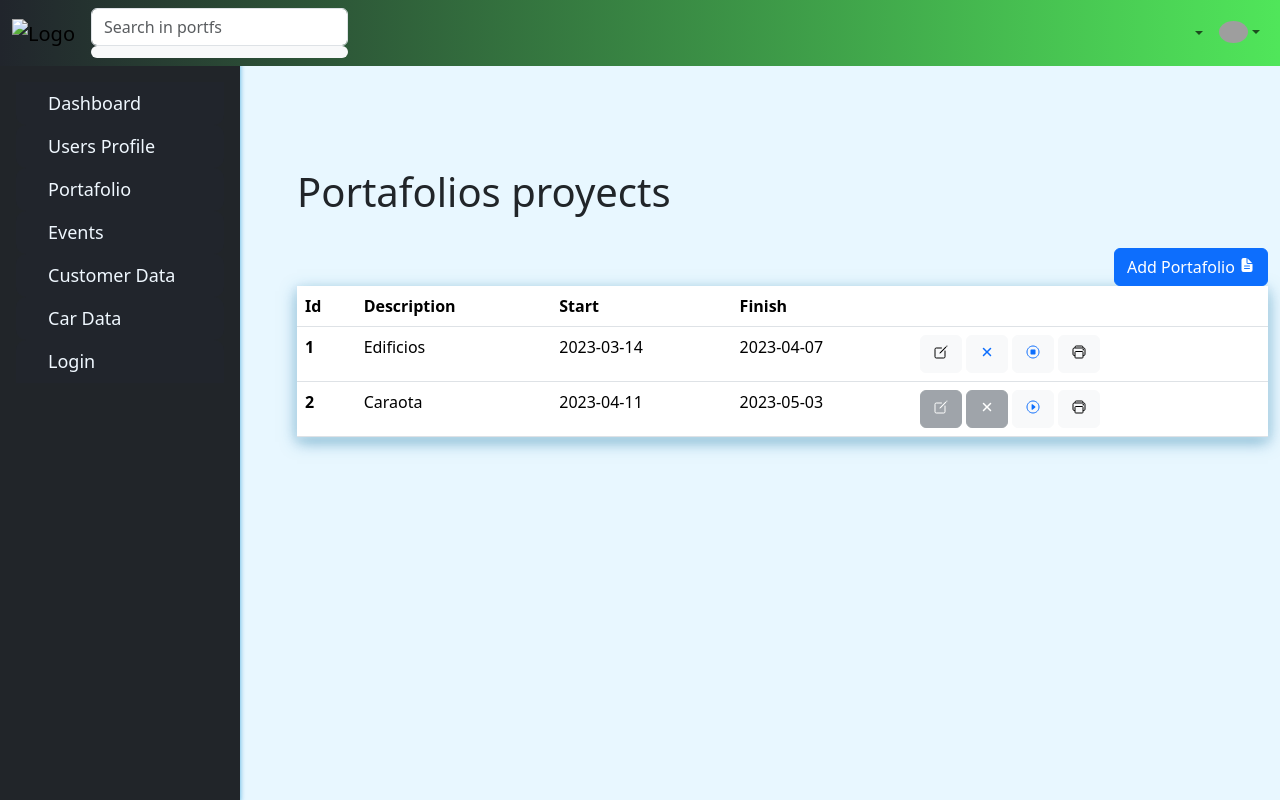
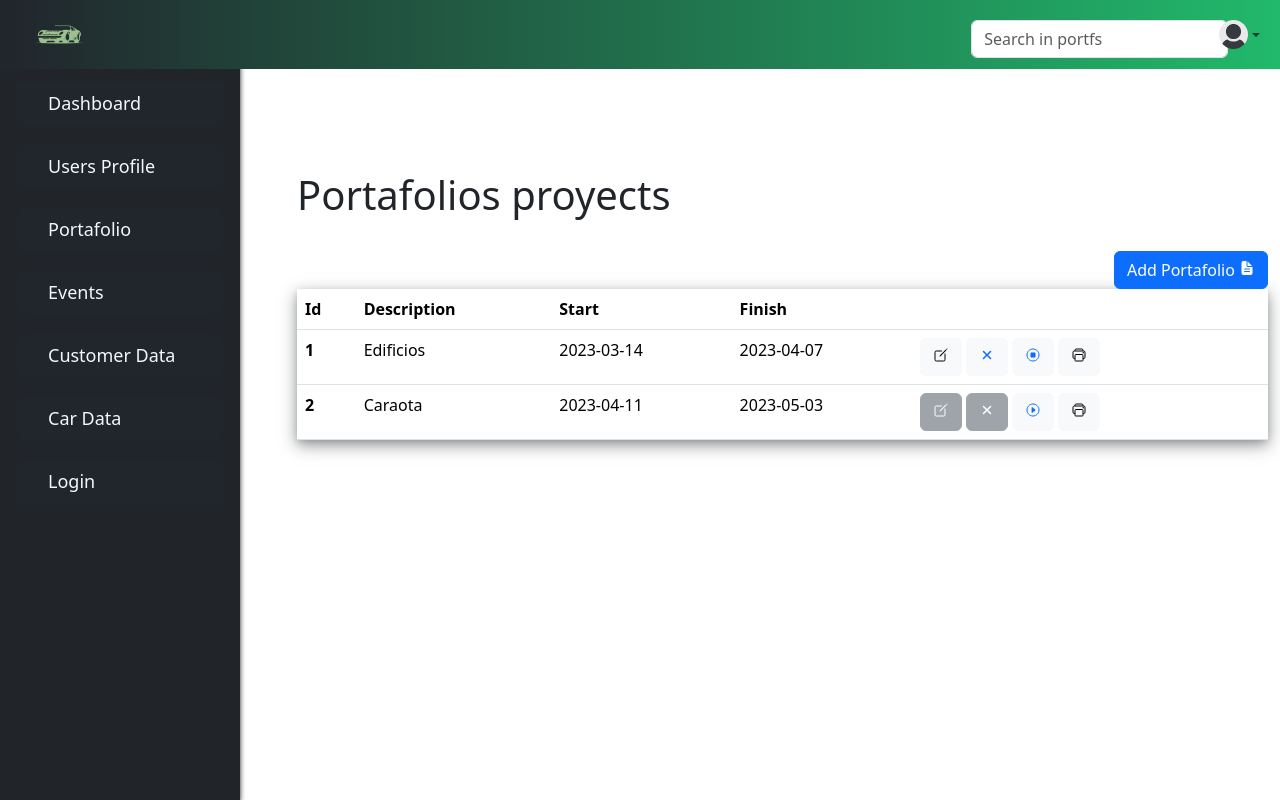
Before and after one commit to IrBtzth/autoSystem, a Flask app: page /portfs/ in a window 1280 px wide. Run offline with Flask 3, Linux system fonts and the light colour scheme; a user stored in the database is signed in; data comes from the database, SQL or seed files in the repository; both versions use the stored data as it was after the commit; some libraries are stand-ins or nearby versions; grey boxes are pictures that could not be loaded.

Commit message:
redesing

```diff
--- a/webapp/searched/controllers.py
+++ b/webapp/searched/controllers.py
@@ -74,8 +74,8 @@ def search(adress):
 
 
 
+                    return render_template('Search.html', our_models=models_filtered,page=page)
 
-                    return render_template('Search.html', our_models=models_filtered,page=page)
 
                 elif searched == None and (current_page==page) and (key_model == key_page):
 
--- a/webapp/static/css/style.css
+++ b/webapp/static/css/style.css
@@ -1,8 +1,8 @@
 
 body {
-  background-color: rgb(219,238,244);
+  background-color: white;
 }
-@media (min-width: 991.98px) {
+@media (min-width: 800.98px) {
   main {
 
     padding-left: 240px;
@@ -39,7 +39,7 @@ body {
   overflow-x: hidden;
   overflow-y: auto; /* Scrollable contents if viewport is shorter than content. */
 }body {
-  background-color: #e8f7ff;
+  background-color: white;
 }
 @media (min-width: 991.98px) {
   main {
@@ -54,7 +54,7 @@ body {
   bottom: 0;
   left: 0;
   padding: 58px 0 0; /* Height of navbar */
-  box-shadow: 0 2px 5px 0 #50B4E6, 0 2px 10px 0 rgb(0 0 0 / 5%);
+  box-shadow: 0 2px 5px 0 rgb(33,37,44), 0 2px 10px 0 rgb(0 0 0 / 5%);
   width: 240px;
   z-index: 600;
 }
@@ -81,6 +81,8 @@ body {
 
 
 
+
+
 .list-group-item{
   background-color: rgb(33,37,44);
   border-radius: 10px;
@@ -89,21 +91,22 @@ body {
   font-size: large;
   color: aliceblue;
   border: 0px;
+  margin-bottom: 20px;
 }
 
 .navbar{
   position: relative;
-  background: linear-gradient(to left, #50e65a, rgb(33,37,44));
+  background: linear-gradient(to left, #21b96b, rgb(33,37,44));
 }
 
 
 .table{
-  background-color: rgba(255, 255, 255, 0.767);
-  box-shadow:  0 2px 5px 0 hsla(201, 58%, 87%, 0.741), 0 5px 15px 0 #3e8cb3af;
+  background-color: rgba(204, 237, 255, 0.1);
+  box-shadow:  0 2px 5px 0 rgba(33,37,44, 0.1), 0 5px 15px 0 rgba(33,37,44, 0.5);
 }
 
 .thead{
-  background-color: rgb(33,37,44);
+  background-color: #21b96b;
   color: rgb(255, 255, 255);
 }
 
@@ -121,3 +124,12 @@ body {
   border-radius: 0px;
   border: 1px solid #454545;
 }
+
+.center {
+    margin: 0;
+    position: absolute;
+    top: 50%;
+    left: 77%;
+    margin-left: -.9em;
+    margin-top: -.9em;
+}
--- a/webapp/system/controllers.py
+++ b/webapp/system/controllers.py
@@ -101,8 +101,9 @@ def addCars():
 def cars():
     form=CarsForm()
     our_cars = Cars.query.order_by(Cars.id)
+    searchForm=SearchForm()
 
-    return render_template('system/cars.html',form=form,our_cars=our_cars)
+    return render_template('system/cars.html',form=form, SearchForm=searchForm, our_cars=our_cars)
 
 @system_blueprint.route('/customers/customersDelete/<int:id>',methods=['GET', 'POST'])
 def customersDelete(id):
@@ -263,7 +264,7 @@ def portfs():
     our_portfs= Portfs.query.order_by(Portfs.id)
     searchForm=SearchForm()
 
-    return render_template('system/portfs.html', our_portfs=our_portfs, SearchForm=searchForm, form=form,datetime=datetime)
+    return render_template('system/portfs.html', our_models=our_portfs, SearchForm=searchForm, form=form,datetime=datetime)
 
 @system_blueprint.route('/portfs/portfRunButton/<int:id>', methods = ['GET', 'POST'])
 def portfRunButton(id):
--- a/webapp/templates/navbar.html
+++ b/webapp/templates/navbar.html
@@ -2,7 +2,7 @@
 <header>
   <!-- Sidebar -->
   <nav id="sidebarMenu" class="collapse d-lg-block sidebar collapse bg-dark">
-    <div class="position-sticky bg-dark">
+    <div class="position-sticky ">
       <div class="list-group list-group-flush mx-3 mt-4">
         <a
           href="#"
@@ -14,6 +14,7 @@
         <a href="{{url_for('auth.userAdd')}}" class="list-group-item list-group-item-action list-group-item-info">
           <i class="fas fa-chart-area fa-fw me-3"></i><span>Users Profile</span>
         </a>
+        <a></a>
         <a href="{{url_for('system.portfs')}}" class="list-group-item list-group-item-action list-group-item-info"
           ><i class="fas fa-lock fa-fw me-3"></i><span>Portafolio</span></a
         >
@@ -55,10 +56,11 @@
       </button>
 
       <!-- Brand -->
-      <a class="navbar-brand" href="#">
+
+      <a class="container" href="#">
         <img
-          src=""
-          height="25"
+          src="/static/pics/car.png"
+          height="53"
           alt="Logo"
           loading="lazy"
         />
@@ -66,10 +68,11 @@
       <!-- Search form -->
       {% set page = ['system.customers', 'system.events','system.portfs','system.cars','auth.userAdd'] %}
       {%for i in page %}
-      {% if request.url_rule.endpoint == i or request.url_rule.endpoint=='system.process'  %}
-      {% set the_page= i%}
+      {% if request.url_rule.endpoint == i  %}
+
       <form id="SearchForm" -class="d-none d-md-flex input-group w-auto my-auto" >
         {{SearchForm.hidden_tag()}}
+        <div class="center">
 
         <input
         autocomplete="off"
@@ -79,14 +82,10 @@
         style="min-width: 225px;"
         id="bar_search"
         />
-        <input type="hidden" value="{{i}}" id="page"></input>
-
-        <span class="input-group-text border-0"><i class="fas fa-search"></i></span>
-        </form>
+      </div>
+      </form>
       {%endif%}
       {%endfor%}
-
-      <div id="resdcssult"></div>
 
       <!-- Right links -->
       <ul class="navbar-nav ms-auto d-flex flex-row">
@@ -124,16 +123,7 @@
 
         <!-- Icon dropdown -->
         <li class="nav-item dropdown">
-          <a
-            class="nav-link me-3 me-lg-0 dropdown-toggle hidden-arrow"
-            href="#"
-            id="navbarDropdown"
-            role="button"
-            data-mdb-toggle="dropdown"
-            aria-expanded="false"
-          >
-            <i class="flag-united-kingdom flag m-0"></i>
-          </a>
+
           <ul class="dropdown-menu dropdown-menu-end" aria-labelledby="navbarDropdown">
             <li>
               <a class="dropdown-item" href="#"
@@ -180,9 +170,9 @@
             aria-expanded="false"
           >
             <img
-              src="https://mdbcdn.b-cdn.net/img/Photos/Avatars/img (31).webp"
+              src="/static/pics/profile_pic_deafult.png"
               class="rounded-circle"
-              height="22"
+              height="29"
               alt="Avatar"
               loading="lazy"
             />
--- a/webapp/templates/system/portfs.html
+++ b/webapp/templates/system/portfs.html
@@ -80,14 +80,11 @@
 				</tr>
 			</thead>
 
-			{% for our_portf in our_portfs %}
+			{% for our_model in our_models %}
 				<tbody>
 
 					<tr>
-						<th scope="row">{{our_portf.id}}</th>
-						<td>{{our_portf.description}}</td>
-						<td>{{our_portf.portfStart.date()}}</td>
-						<td>{{our_portf.portFinish.date()}}</td>
+						{% include 'system/tables/portfs-table.html' %}
 						<td>{% include 'system/modal-btns-portf.html' %}</td>
 
 						</tr>
--- /dev/null
+++ b/webapp/templates/system/tables/portfs-table.html
@@ -0,0 +1,4 @@
+<th scope="row">{{our_model.id}}</th>
+<td>{{our_model.description}}</td>
+<td>{{our_model.portfStart.date()}}</td>
+<td>{{our_model.portFinish.date()}}</td>
```
Also changed, not shown: webapp/templates/system/modal-btns-portf.html (+11 -11 lines), database.db, webapp/static/pics/car.png (added), webapp/static/pics/profile_pic_deafult.png (added), 3 other files.
